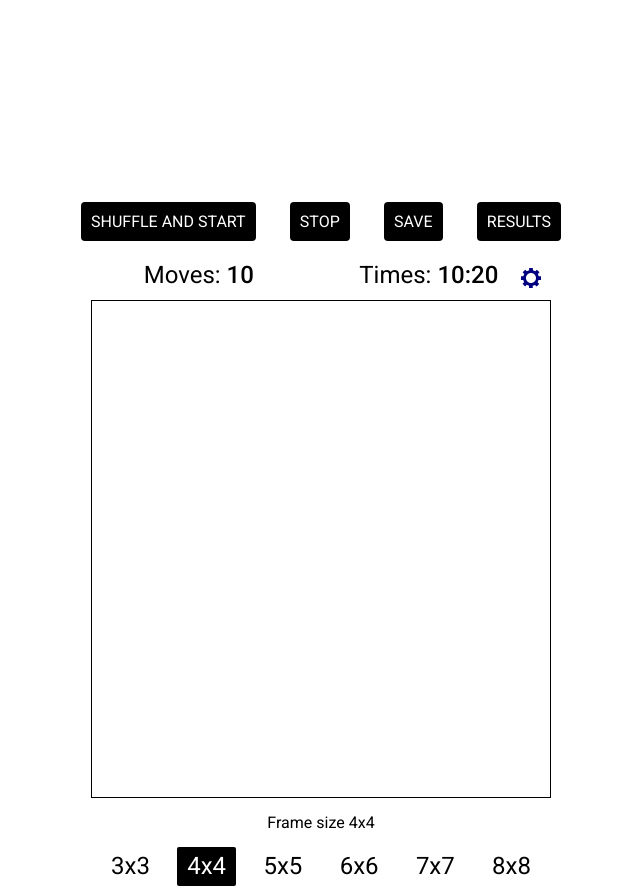
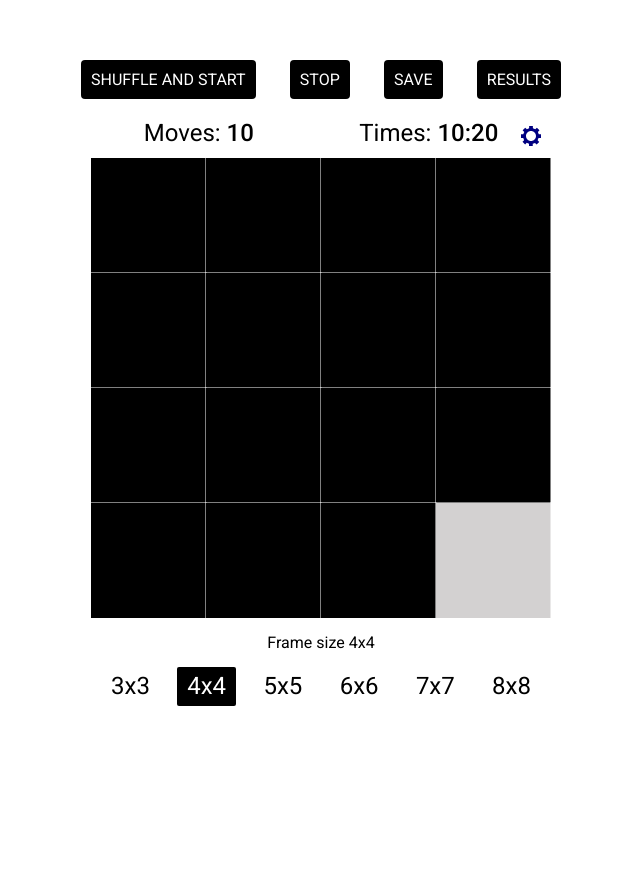
Before and after one commit to MaryAnzh/tag-game, a website built with webpack: page index.html in a window 1280 px wide. Shown: the whole page, without its empty margins (319-959 px from the left). After the commit the page ends 800 px from the top, so only its background shows below. Built offline with nearby package versions, Linux system fonts and the light colour scheme.

Commit message:
feat: add canvas

```diff
--- a/src/assets/style/style.scss
+++ b/src/assets/style/style.scss
@@ -30,12 +30,16 @@ body {
     max-width: 500px;
     width: 100%;
     height: fit-content;
-    margin-top: 15%;
+    margin-top: 50px;
     display: flex;
     flex-direction: column;
     justify-content: space-between;
     border-radius: 10px;
     overflow: hidden;
+
+    @media (max-width: 500px) {
+        margin-top: 10px;
+    }
 }
 
 header {
@@ -54,7 +58,6 @@ header {
 
 main {
     width: 100%;
-    height: fit-content;
 }
 
 @import './common/common.scss';
--- a/src/assets/style/utils/reset.scss
+++ b/src/assets/style/utils/reset.scss
@@ -85,7 +85,7 @@ audio,
 video {
 	margin: 0;
 	padding: 0;
-	boarder: 0;
+	border: 0;
 	font-size: 100%;
 	vertical-align: baseline;
 }
--- a/src/index.ts
+++ b/src/index.ts
@@ -53,5 +53,8 @@ window.addEventListener('hashchange', router);
 // Listen on page load:
 window.addEventListener('load', router);
 
+//слушаем ширину окна и изменяем канвас под нее
+window.addEventListener('resize', () => mainPage.windowOnResize());
+
 //Самооценка
 console.log();
--- a/src/view/pages/main/main.scss
+++ b/src/view/pages/main/main.scss
@@ -46,11 +46,13 @@
     }
 
     &__canvas-wrap {
-        max-width: 498px;
         width: 100%;
-        height: 498px;
+        height: fit-content;
+        display: flex;
+        align-items: center;
+        justify-content: center;
         margin: 10px 0;
-        border: 1px solid black;
+        background: rgb(211, 209, 209);
     }
 
     &__board-size {
--- a/src/view/pages/main/main.ts
+++ b/src/view/pages/main/main.ts
@@ -3,7 +3,8 @@ import { PageRenderer } from '../../../model/page-renderer.model';
 class Main implements PageRenderer {
   public currentBoardSize: number = 4;
   public sizeItem: null | NodeListOf<Element> = null;
-
+  public canvas: null | HTMLCanvasElement = null;
+  public canvasWrap: null | HTMLElement = null;
 
   render(): Promise<string> {
     const view =  /*html*/`
@@ -39,7 +40,12 @@ class Main implements PageRenderer {
 
   after_render(): Promise<void> {
     this.sizeItem = document.querySelectorAll('.main-container__size-settings__list__item');
+    this.canvas = document.querySelector('.canvas');
+    this.canvasWrap = document.querySelector('.main-container__canvas-wrap');
+    //const resizeObserver = new ResizeObserver(this.windowOnResize);
+
     this.sizeItem.forEach(el => el.addEventListener('click', (e) => this.changeSizeOnClick(e)));
+    this.windowOnResize();
 
     return Promise.resolve();
   }
@@ -61,6 +67,45 @@ class Main implements PageRenderer {
       ``);
   }
 
+  drawOnCanvas() {
+    const ctx = this.canvas.getContext('2d');
+    const wrapWidth = (this.canvasWrap.clientWidth);
+    const tileWidth = wrapWidth / this.currentBoardSize;
+
+    //рисуем квадраты
+    for (let i = 0; i < this.currentBoardSize; i++) {
+
+      for (let j = 0; j < 8; j++) {
+        ctx.beginPath();
+
+        const x = j * tileWidth; // x coordinate
+        const y = i * tileWidth; // y coordinate
+
+        // if (((i % 2 === 0) !== (j % 2 === 0))) {
+        //   ctx.fillStyle = "red";
+        // }
+        // else {
+        //   ctx.fillStyle = "white";
+        // }
+        ctx.strokeRect(x, y, tileWidth, tileWidth);
+        ctx.fillRect(x, y, tileWidth, tileWidth);
+
+        ctx.fillStyle = 'black';
+        ctx.strokeStyle = 'white';
+        if (i === this.currentBoardSize - 1 && j === this.currentBoardSize - 1) {
+          ctx.clearRect(x, y, tileWidth, tileWidth);
+
+        }
+      }
+    }
+  }
+
+  windowOnResize() {
+    this.canvas.setAttribute('width', this.canvasWrap.clientWidth + "px");
+    this.canvas.setAttribute('height', this.canvasWrap.clientWidth + "px");
+    this.drawOnCanvas();
+  }
+
   changeSizeOnClick(e: Event): void {
     const sizeDesctiption = document.querySelector('.size-view');
     this.sizeItem.forEach(el => el.classList.remove('active'));
@@ -70,7 +115,9 @@ class Main implements PageRenderer {
     elem.classList.add('active');
     this.currentBoardSize = +size;
     sizeDesctiption.innerHTML = `${this.currentBoardSize}x${this.currentBoardSize}`
+    this.windowOnResize();
   }
+
 }
 
 export { Main };
```
